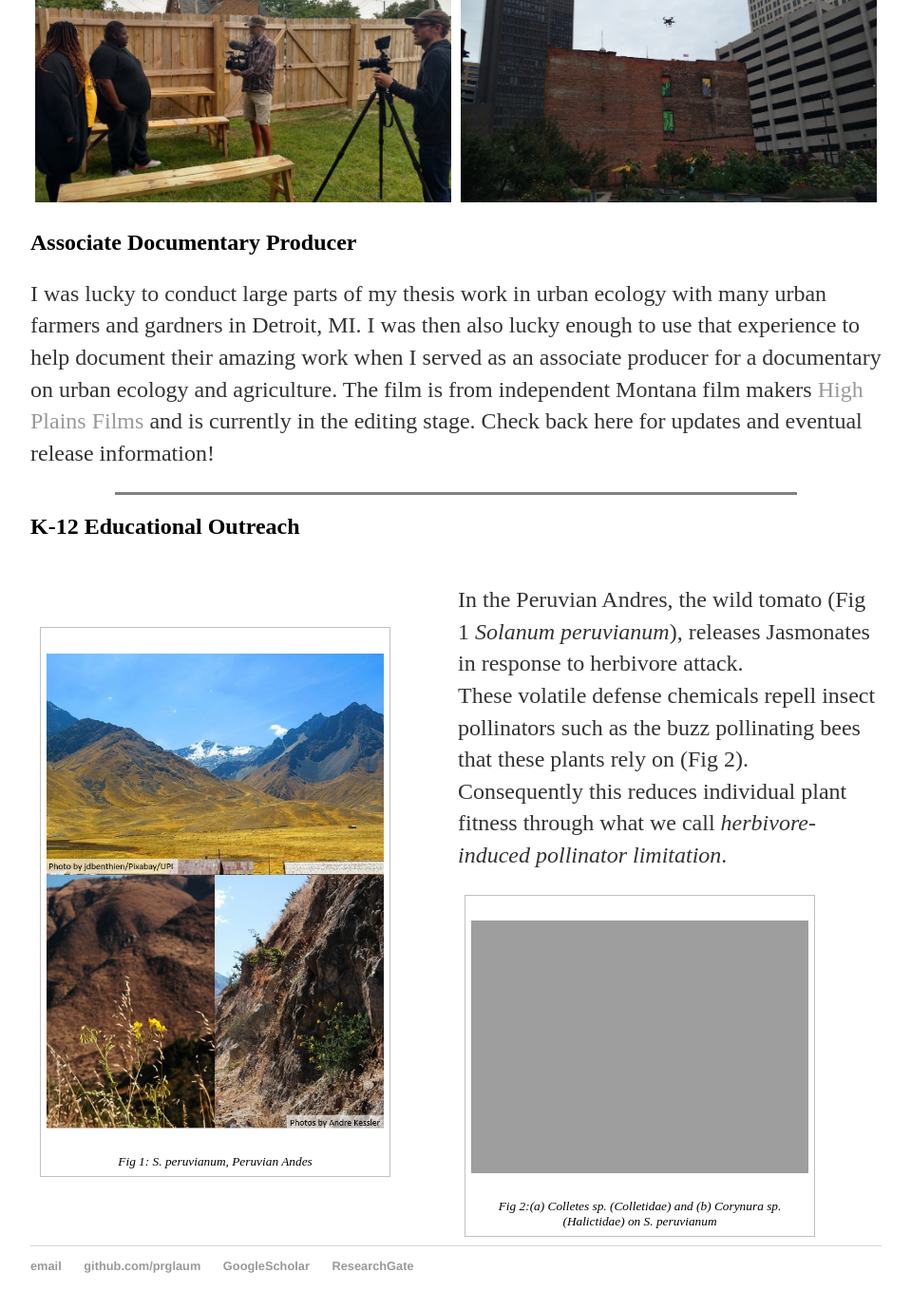
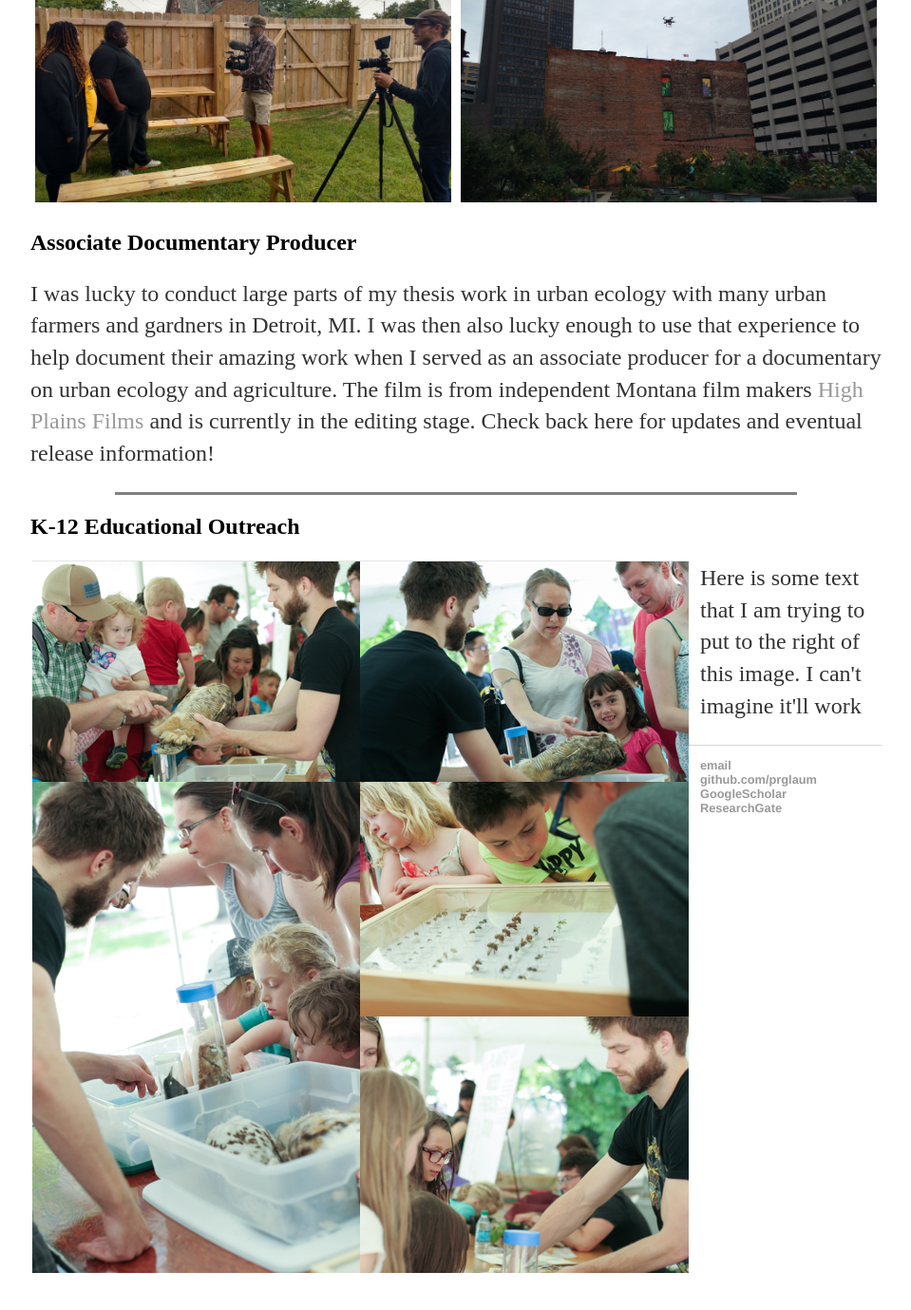
Before and after one commit to prglaum/prglaum.github.io, a Jekyll site: the page built from outreach/index.html, in a window 1280 px wide and 1400 px high, scrolled down 1313 px. Shown: the top 1379 px of the window at 95% size, without its empty margins (160-1119 px from the left). Built offline with Jekyll 4.4.1, drawn with Linux system fonts in a browser that asks for light colours; after the commit the page ends 2660 px from its top, so only the background shows below that.

Commit message:
Update index.html

```diff
--- a/outreach/index.html
+++ b/outreach/index.html
@@ -53,7 +53,10 @@ title: Outreach & Service
 <!-- K-12 Educational, Kids Table, & School Talk Section -->
 <h2>K-12 Educational Outreach</h2>
 
-<div id='container'>
+<img src="{{site.url}}/docs/assets/images/kidsTableCollage2.PNG" alt="A2kidsTable" class="float-img-left">
+<p> Here is some text that I am trying to put to the right of this image. I can't imagine it'll work </p>
+
+<!-- <div id='container'>
   <table style="width:100%">
     <tr>
 	<td style="width:50%">
@@ -72,4 +75,4 @@ title: Outreach & Service
 	    </td>
     </tr>
   </table>
-</div>
+</div> -->
```
